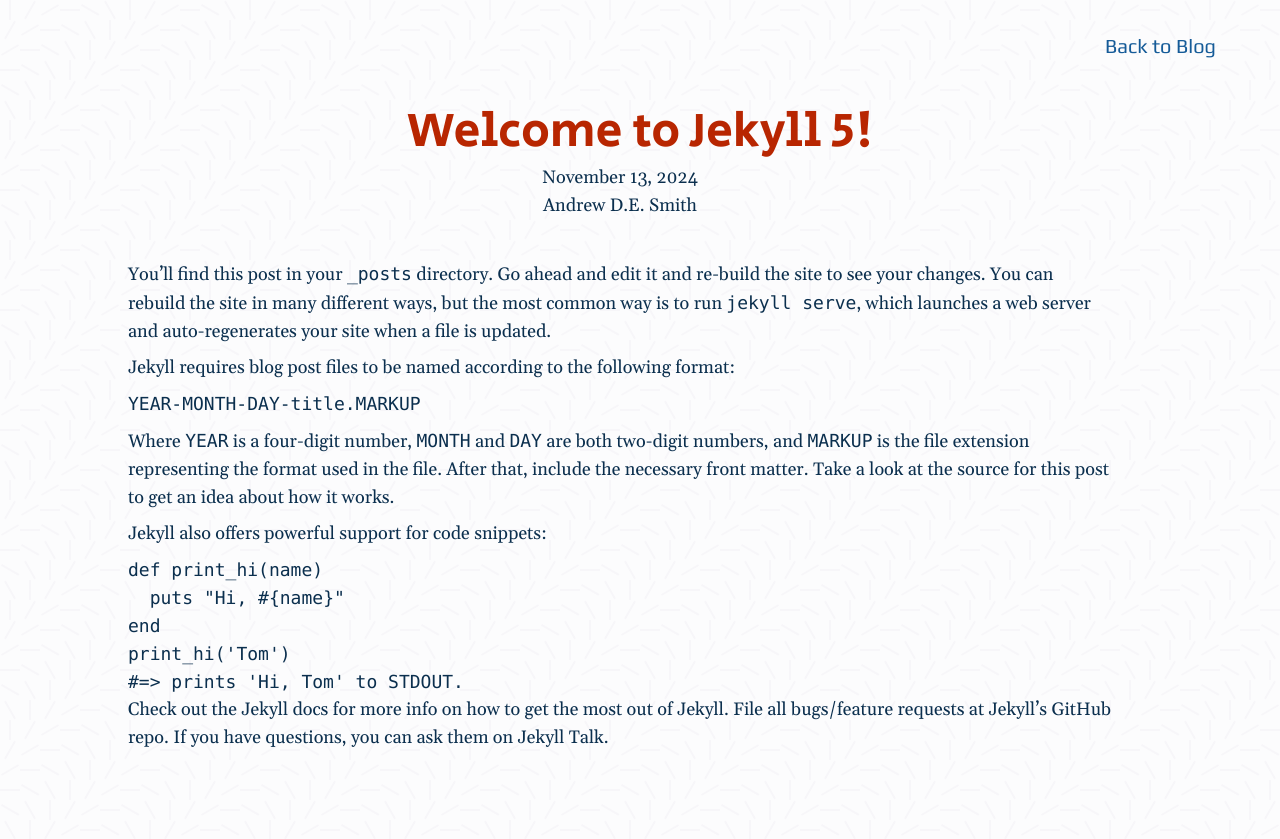
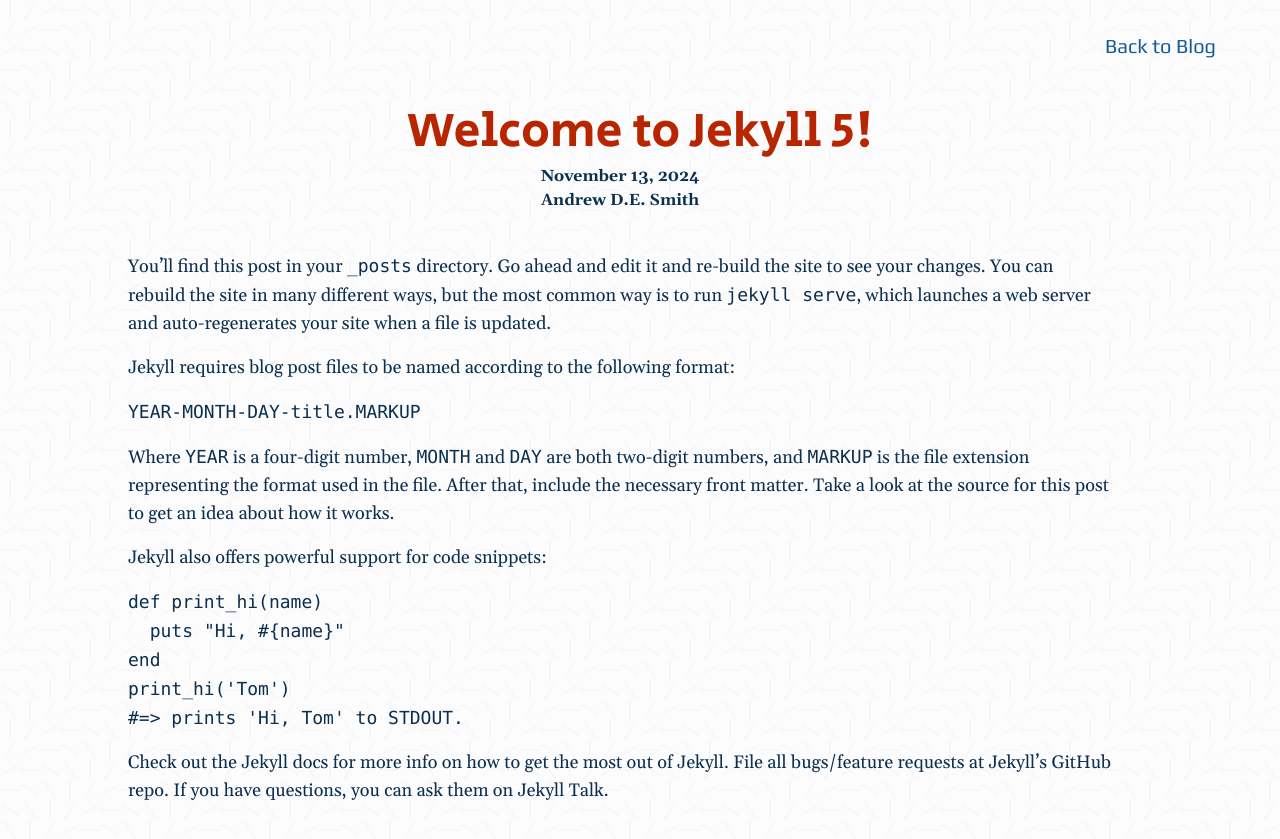
Before and after one commit to AndrewDESmith/andrewdesmith.github.io, a Jekyll site: the page built from _posts/2024/2024-11-13-welcome-to-jekyll.markdown, in a window 1280 px wide. Shown: the top 839 px of the page. Built offline with Jekyll 4.4.1, drawn with Linux system fonts in a browser that asks for light colours.

Commit message:
More minor formatting for post pages.

```diff
--- a/about.html
+++ b/about.html
@@ -80,7 +80,7 @@
         <span
           class="ml-10 mr-10 max-w-5xl animate-fade-in-body opacity-0 animation-delay-500"
         >
-          <p class="mb-2 font-gelasio text-ink-500 sm:text-lg">
+          <p class="mb-4 font-gelasio text-ink-500 sm:text-lg">
             My name is Andrew Smith. I’ve been working in full-stack development
             professionally since 2016, my main tools being Ruby on Rails and the
             ecosystem of skills and technologies that surround that. I lean more
--- a/stylesheets/main.css
+++ b/stylesheets/main.css
@@ -184,18 +184,24 @@
 ******************************************/
 
 /*{: .mr-10.max-w-5xl.animate-fade-in-body.opacity-0.animation-delay-500.mb-2.font-gelasio.text-ink-500.sm:text-lg }*/
-.post p {
+.post p, .post pre {
   margin-right: 2.5rem;
   max-width: 64rem;
   animation: fadeInBody 2s ease forwards;
   opacity: 0;
   animation-delay: 500ms;
-  margin-bottom: 0.5rem;
+  margin-bottom: 1rem;
   font-family: Gelasio Regular, serif;
   --tw-text-opacity: 1;
   color: rgb(11 47 78 / var(--tw-text-opacity));
   font-size: 1.125rem;
   line-height: 1.75rem;
+}
+
+.post-meta {
+  font-family: Gelasio Bold, serif !important;
+  font-size: 1rem !important;
+  line-height: 1.5rem !important;
 }
 
 @keyframes fadeInBody {
```
